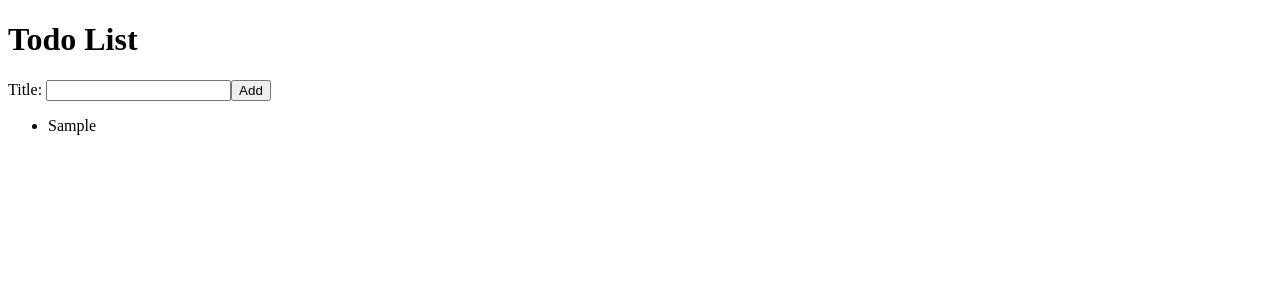
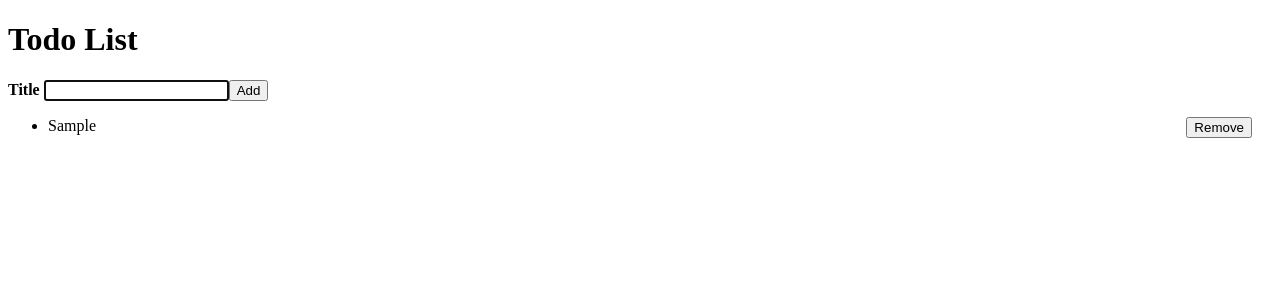
Before and after one commit to camerongineer/react-todo-typescript, a React (Create React App) app: page / in a window 1280 px wide. Both pictures are taken after typing "Sample" into the empty fields and a click on the button "Add". Shown: the top 300 px of the page. Built offline with nearby package versions, Linux system fonts and the light colour scheme.

Commit message:
Add InputWithLabel component; Add delete functionality to todo list

```diff
--- a/src/AddTodoForm.tsx
+++ b/src/AddTodoForm.tsx
@@ -1,5 +1,6 @@
 import React, { useState } from "react";
 import { TodoItem } from "./models/TodoItem";
+import InputWithLabel from "./InputWithLabel";
 
 const FORM_ID: string = "todoForm";
 const TITLE_ID: string = "todoTitle";
@@ -24,9 +25,12 @@ const AddTodoForm: React.FC<AddTodoFormProps> = ({ onAddTodo }) => {
 
     return (
         <form id={FORM_ID} onSubmit={handleAddTodo}>
-            <label htmlFor={TITLE_ID}>Title:&nbsp;
-                <input id={TITLE_ID} name="title" value={todoTitle} onChange={handleTitleChange}/>
-            </label>
+            <InputWithLabel inputId={TITLE_ID}
+                            inputValue={todoTitle}
+                            isFocused
+                            onInputChange={handleTitleChange}>
+                <strong>Title</strong>
+            </InputWithLabel>
             <button type="submit">Add</button>
         </form>
     );
--- a/src/App.tsx
+++ b/src/App.tsx
@@ -5,7 +5,9 @@ import AddTodoForm from "./AddTodoForm";
 import { loadList } from "./utils/listUtils";
 
 const useSemiPersistentState = (
-    key: string, initialValue: TodoItem[]): [TodoItem[], Dispatch<SetStateAction<TodoItem[]>>] => {
+    key: string,
+    initialValue: TodoItem[]
+): [TodoItem[], Dispatch<SetStateAction<TodoItem[]>>] => {
     const savedData = localStorage.getItem(key);
     const parsedData = savedData ? JSON.parse(savedData) : null;
     const [value, setValue] = useState<TodoItem[]>(loadList(parsedData) || initialValue);
@@ -21,12 +23,15 @@ const App: React.FC = () => {
     const [todoList, setTodoList] = useSemiPersistentState("savedTodoList", []);
 
     const addTodo = (newTodo: TodoItem) => setTodoList(prevTodoList => [...prevTodoList, newTodo]);
+    const removeTodo = (todoItemId: number) => setTodoList(
+        prevTodoList => prevTodoList.filter(item => item.id !== todoItemId)
+    );
 
     return (
         <>
             <h1>Todo List</h1>
             <AddTodoForm onAddTodo={addTodo}/>
-            <TodoList todoList={todoList}/>
+            <TodoList todoList={todoList} onRemoveTodo={removeTodo}/>
         </>
     );
 };
--- /dev/null
+++ b/src/InputWithLabel.tsx
@@ -0,0 +1,39 @@
+import React, { ReactNode, useEffect, useRef } from "react";
+
+interface InputWithLabelProps {
+    inputId: string;
+    inputValue: string;
+    isFocused: boolean;
+    onInputChange: (event: React.ChangeEvent<HTMLInputElement>) => void;
+    children: ReactNode;
+}
+
+const InputWithLabel: React.FC<InputWithLabelProps> = ({
+    inputId,
+    inputValue,
+    isFocused,
+    onInputChange,
+    children
+}) => {
+    const inputRef = useRef<HTMLInputElement>(null);
+
+    useEffect(() => {
+        if (isFocused && inputRef.current) {
+            inputRef.current.focus();
+        }
+    });
+
+    return (
+        <>
+            <label htmlFor={inputId}>{children}</label>
+            &nbsp;
+            <input
+                id={inputId}
+                ref={inputRef}
+                value={inputValue}
+                onChange={onInputChange}/>
+        </>
+    );
+};
+
+export default InputWithLabel;
--- a/src/TodoList.tsx
+++ b/src/TodoList.tsx
@@ -4,11 +4,12 @@ import TodoListItem from "./TodoListItem";
 
 interface TodoListProps {
     todoList: TodoItem[];
+    onRemoveTodo: (todoItemId: number) => void;
 }
 
-const TodoList: React.FC<TodoListProps> = ({ todoList }) => (
+const TodoList: React.FC<TodoListProps> = ({ todoList, onRemoveTodo }) => (
     <ul>
-        {todoList.map(item => <TodoListItem key={item.id} todoItem={item}/>)}
+        {todoList.map(item => <TodoListItem key={item.id} todoItem={item} onRemoveClicked={onRemoveTodo}/>)}
     </ul>
 );
 
--- a/src/TodoListItem.tsx
+++ b/src/TodoListItem.tsx
@@ -3,8 +3,15 @@ import { TodoItem } from "./models/TodoItem";
 
 interface TodoListItemProps {
     todoItem: TodoItem;
+    onRemoveClicked: (todoItemId: number) => void;
 }
 
-const TodoListItem: React.FC<TodoListItemProps> = ({ todoItem }) => <li>{todoItem.title}</li>;
+const TodoListItem: React.FC<TodoListItemProps> = ({ todoItem, onRemoveClicked }) =>
+    <li>
+        <div style={{ display: "flex", margin: "4px 20px 4px 0", justifyContent: "space-between" }}>
+            {todoItem.title}
+            <button onClick={() => onRemoveClicked(todoItem.id)}>Remove</button>
+        </div>
+    </li>;
 
 export default TodoListItem;
```
